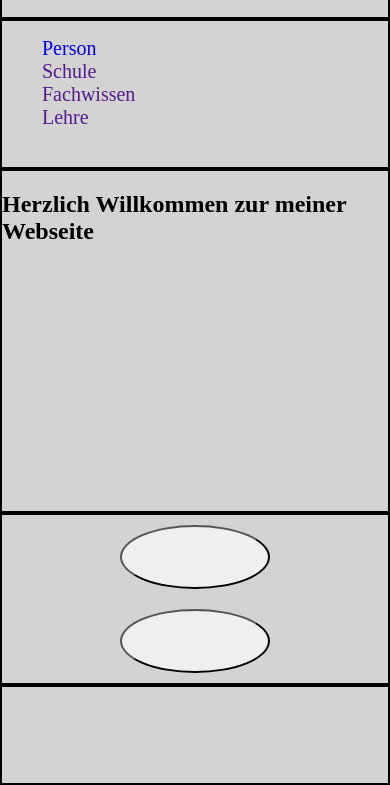
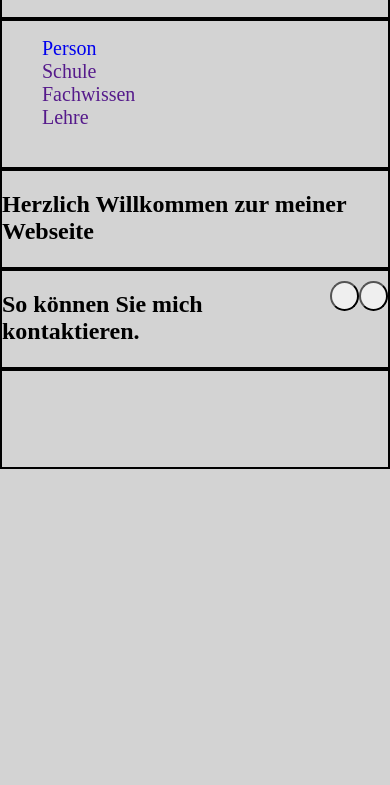
Before and after one commit to Natzer03/Projektarbeit-Modul-293, a plain HTML site: page html/index.html in a window 390 px wide. Shown: the part 81-866 px from the top of the page. After the commit the page ends 844 px from the top, so only its background shows below. Drawn offline with Linux system fonts and the light colour scheme.

Commit message:
save 17:17 11.06.22

```diff
--- a/html/index.html
+++ b/html/index.html
@@ -29,6 +29,7 @@
       </article>
     </main>
     <aside>
+      <h2>So können Sie mich kontaktieren.</h2>
       <button
         id="GitHub"
         onclick="window.location.href = 'https://github.com/Natzer03';"
--- a/html/stylesheet.css
+++ b/html/stylesheet.css
@@ -69,6 +69,7 @@ button {
   height: 150px;
   padding: 0px 0px 20px 0px;
   margin: 10px auto;
+  cursor: pointer;
 }
 @media screen and (max-width: 900px) {
   body {
@@ -101,4 +102,12 @@ button {
     display: flex;
     flex-direction: row;
   }
+  button {
+    width: 30px;
+    height: 30px;
+    cursor: pointer;
+  }
+  aside {
+    flex-direction: row;
+  }
 }
```
Also changed, not shown: pictures/LinkdIn.jpg (added).
